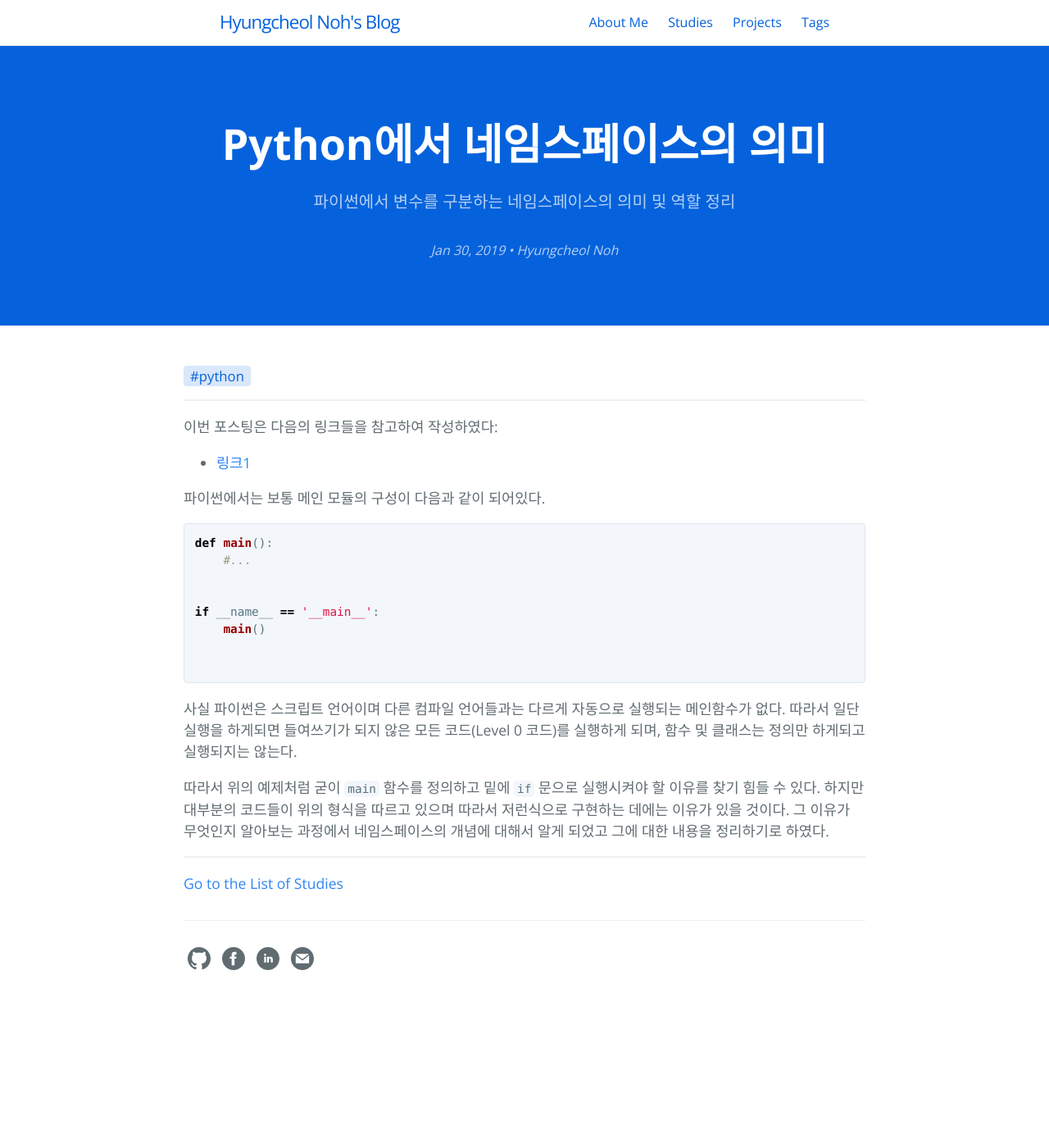
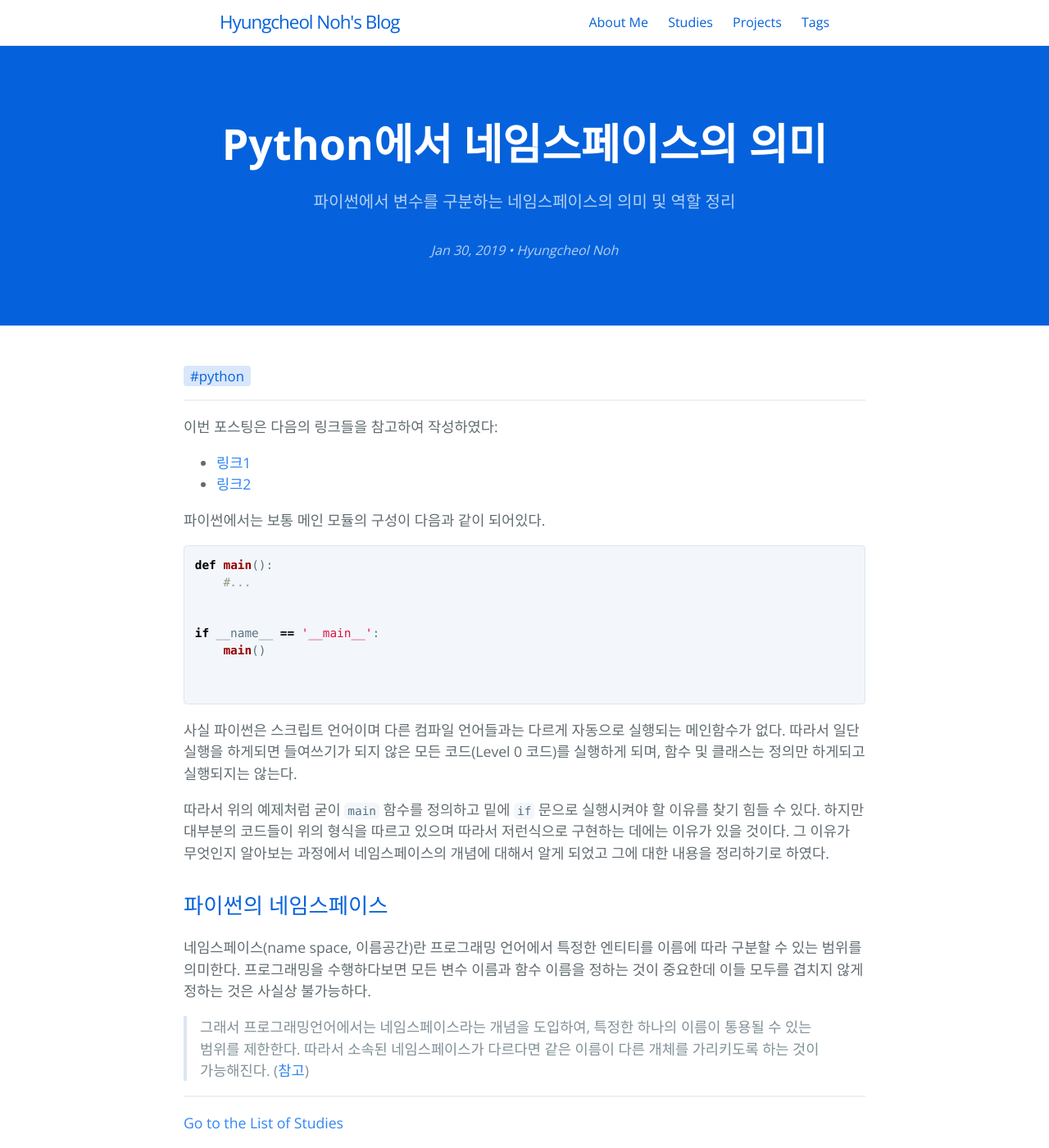
Before and after one commit to hcnoh/hcnoh.github.io, a Jekyll site: the page built from _posts/2019-01-30-python-namespace.md, in a window 1280 px wide and 1400 px high. Shown: the whole window at 82% size. Built offline with Jekyll 4.4.1, drawn with Linux system fonts in a browser that asks for light colours; comment, search, counter and statistics services are not loaded.

Commit message:
Update 2019-01-30-python-namespace.md

```diff
--- a/_posts/2019-01-30-python-namespace.md
+++ b/_posts/2019-01-30-python-namespace.md
@@ -15,6 +15,7 @@ permalink: /2019-01-30-python-namespace
 
 이번 포스팅은 다음의 링크들을 참고하여 작성하였다:
 - [링크1](https://hashcode.co.kr/questions/3/if-__name__-__main__%EC%9D%80-%EC%99%9C%EC%93%B0%EB%82%98%EC%9A%94)
+- [링크2](https://soooprmx.com/archives/5854)
 
 파이썬에서는 보통 메인 모듈의 구성이 다음과 같이 되어있다.
 
@@ -32,3 +33,8 @@ if __name__ == '__main__':
 사실 파이썬은 스크립트 언어이며 다른 컴파일 언어들과는 다르게 자동으로 실행되는 메인함수가 없다. 따라서 일단 실행을 하게되면 들여쓰기가 되지 않은 모든 코드(Level 0 코드)를 실행하게 되며, 함수 및 클래스는 정의만 하게되고 실행되지는 않는다.
 
 따라서 위의 예제처럼 굳이 `main` 함수를 정의하고 밑에 `if` 문으로 실행시켜야 할 이유를 찾기 힘들 수 있다. 하지만 대부분의 코드들이 위의 형식을 따르고 있으며 따라서 저런식으로 구현하는 데에는 이유가 있을 것이다. 그 이유가 무엇인지 알아보는 과정에서 네임스페이스의 개념에 대해서 알게 되었고 그에 대한 내용을 정리하기로 하였다.
+
+## 파이썬의 네임스페이스
+네임스페이스(name space, 이름공간)란 프로그래밍 언어에서 특정한 엔티티를 이름에 따라 구분할 수 있는 범위를 의미한다. 프로그래밍을 수행하다보면 모든 변수 이름과 함수 이름을 정하는 것이 중요한데 이들 모두를 겹치지 않게 정하는 것은 사실상 불가능하다.
+
+> 그래서 프로그래밍언어에서는 네임스페이스라는 개념을 도입하여, 특정한 하나의 이름이 통용될 수 있는 범위를 제한한다. 따라서 소속된 네임스페이스가 다르다면 같은 이름이 다른 개체를 가리키도록 하는 것이 가능해진다. ([참고](https://soooprmx.com/archives/5854))
```
